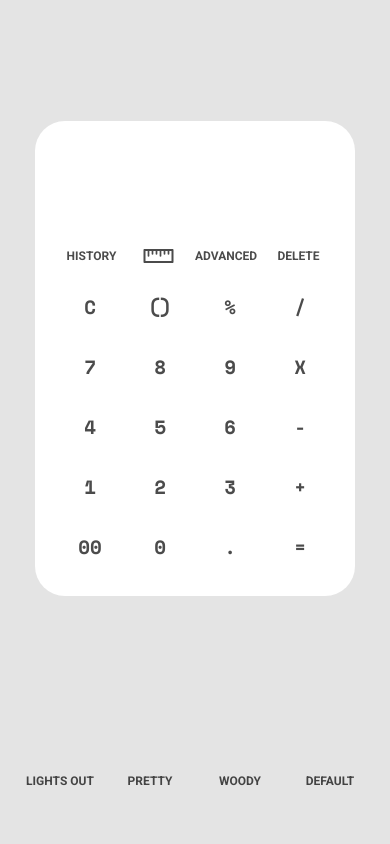
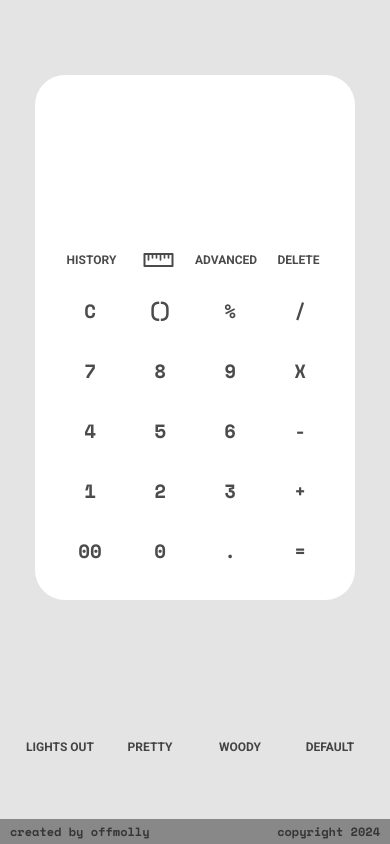
Before and after one commit to offmolly/Calculator, a React (Create React App) app: page / in a window 390 px wide. Built offline with nearby package versions, Linux system fonts and the light colour scheme.

Commit message:
added copyright and more responsive rules

```diff
--- a/src/App.css
+++ b/src/App.css
@@ -94,13 +94,20 @@
         width: 20px;
         height: 20px;
     }
+
+    .copyright {
+        height: 10vh;
+    }
+    .copyright p{
+        font-size: 0.2rem;
+    }
 }
 
 
 .container{
     margin: 0 auto;
     width: 100%;
-    height: 85vh;
+    height: 80vh;
     display: flex;
     align-items: center;
     justify-content: center;
@@ -191,11 +198,11 @@
     outline: none;
     border:none;
     width:270px;
-    height: 100px;
+    height: 150px;
     padding: 0px 5px 0px 5px;
     font-family: var(--font), monospace;
     font-weight: bolder;
-    font-size: 50px;
+    font-size: 70px;
     overflow:visible;
 }
 
@@ -236,7 +243,7 @@
 }
 .footer{
    display:flex;
-   height: 15vh;
+   height: 17vh;
    align-items: center;
     justify-content:center;
     background-color: var(--primary-color);;
@@ -313,3 +320,25 @@
     font-weight:bolder;
     cursor: pointer;
 }
+
+.copyright{
+    height:3vh;
+    width: 100%;
+    display: flex;
+    align-items: center;
+    justify-content: space-between;
+    background-color: var(--subtext-color);
+    color:var(--text-color);
+
+}
+.copyright p{
+    font-family: var(--font);
+    font-weight: bolder;
+    opacity: 60%;
+    padding: 0px 10px;
+    flex:1;
+    font-size: 0.75rem;
+}
+#cpy{
+    text-align: right;
+}
--- a/src/App.js
+++ b/src/App.js
@@ -203,6 +203,10 @@ function App() {
         <input className='footer-keys' type="button" value="WOODY" onClick={changeColors}/>
         <input className='footer-keys' type="button" value="DEFAULT" onClick={changeColors}/>
       </div>
+    <div className="copyright">
+      <p id="creator">created by offmolly</p>
+      <p id="cpy">copyright 2024</p>
+    </div>
   </>
   );
 }
```
